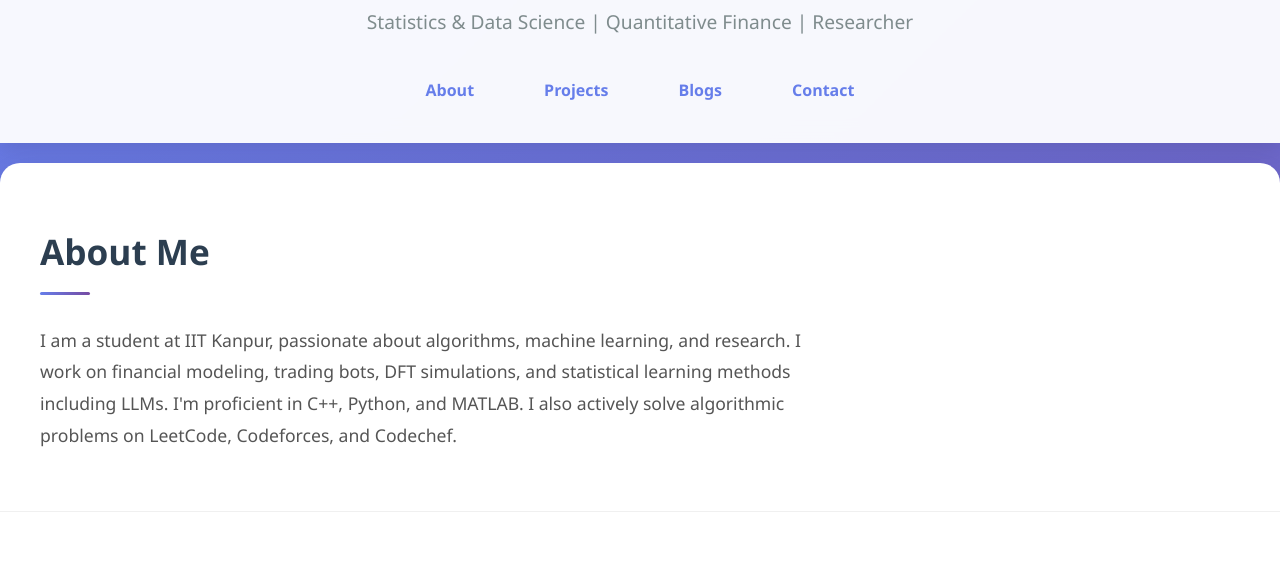
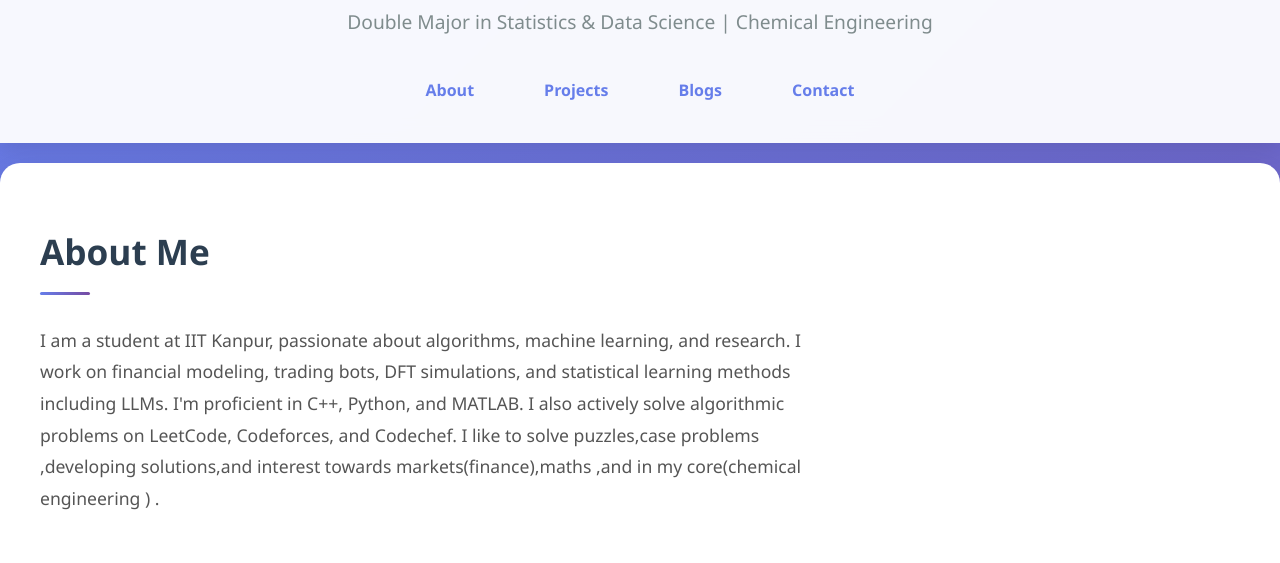
Before and after one commit to SuyashJindal/SuyashJindal.github.io, a plain HTML site: page index.html in a window 1280 px wide. Shown: the part 237-800 px from the top of the page. Drawn offline with Linux system fonts and the light colour scheme.

Commit message:
Update index.html

```diff
--- a/index.html
+++ b/index.html
@@ -491,7 +491,7 @@
     <div class="container">
       <img src="color.png" alt="Suyash Jindal" class="profile-img" />
       <h1>Suyash Jindal</h1>
-      <p>Statistics & Data Science | Quantitative Finance | Researcher</p>
+      <p> Double Major in Statistics & Data Science | Chemical Engineering </p>
       <nav>
         <a href="#about">About</a>
         <a href="#projects">Projects</a>
@@ -506,6 +506,7 @@
       <p>
         I am a student at IIT Kanpur, passionate about algorithms, machine learning, and research. I work on financial modeling, trading bots, DFT simulations, and statistical learning methods including LLMs.
         I'm proficient in C++, Python, and MATLAB. I also actively solve algorithmic problems on LeetCode, Codeforces, and Codechef.
+        I like to solve puzzles,case problems ,developing solutions,and interest towards markets(finance),maths ,and in my core(chemical engineering ) .
       </p>
     </section>
     <section id="links" class="external-links">
```
